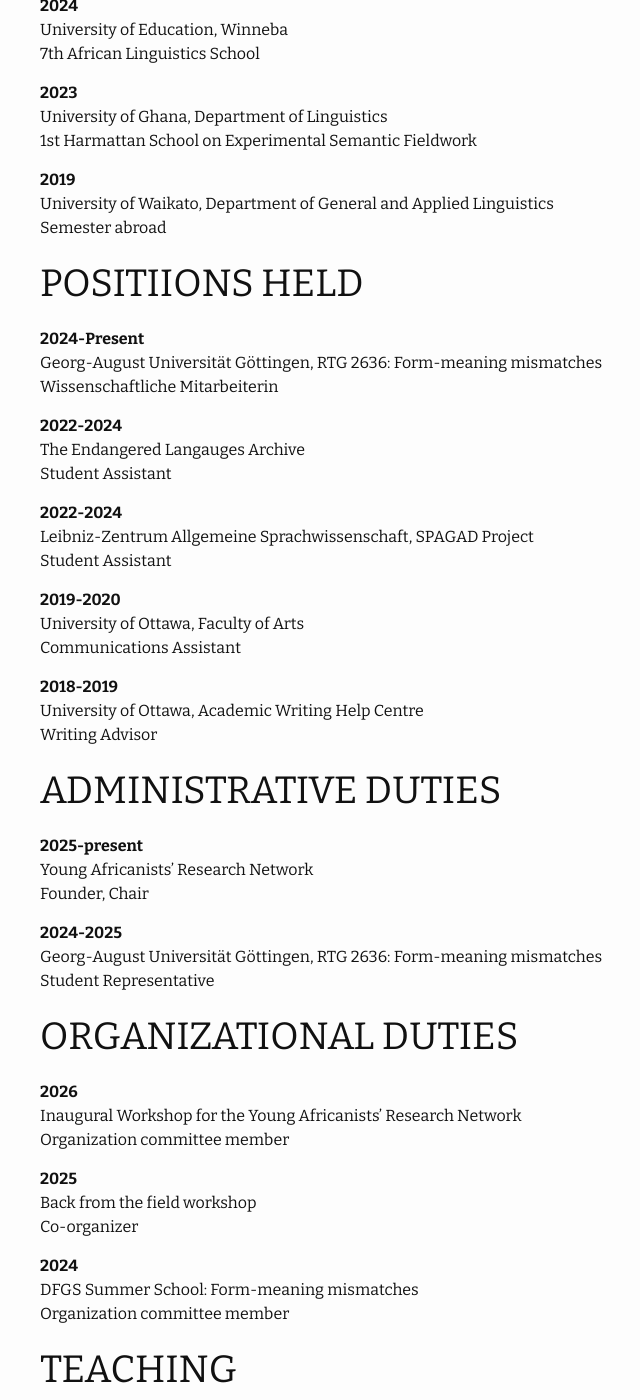
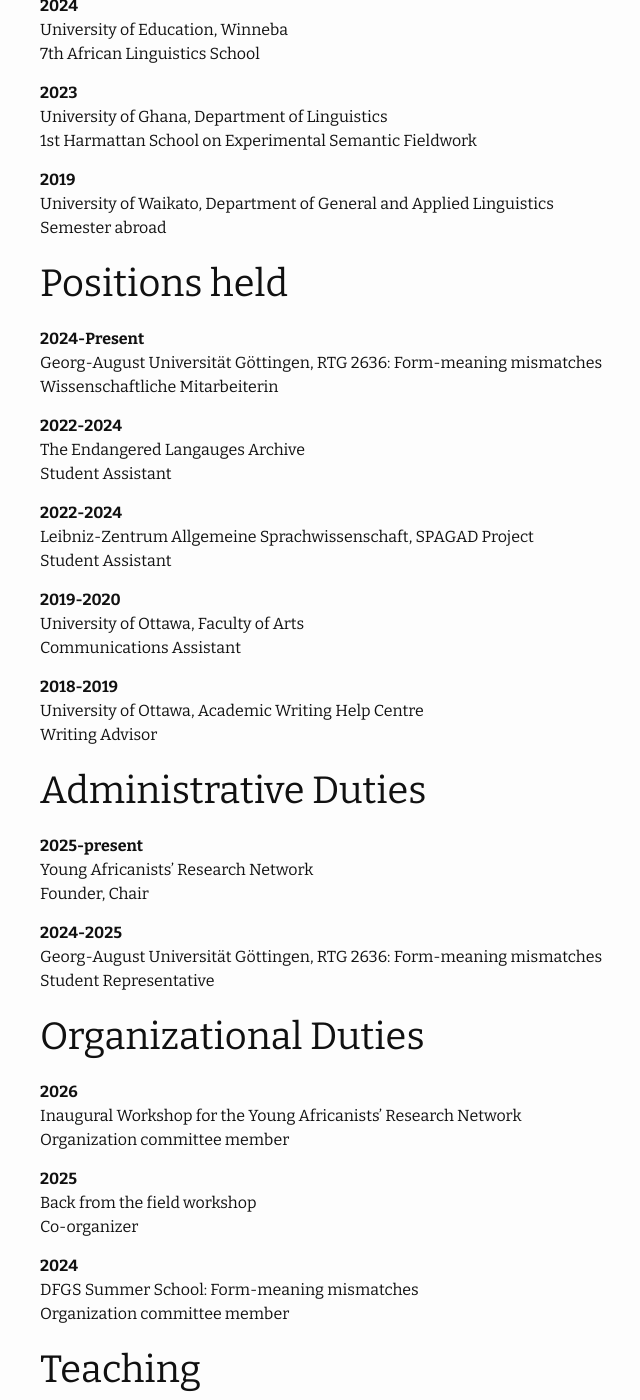
Before and after one commit to madelineladore/madelineladore.github.io, a Jekyll site: the page built from cv.md, in a window 1280 px wide and 1400 px high, scrolled down 926 px. Shown: the whole window, without its empty margins (230-870 px from the left). Built offline with Jekyll 4.4.1, drawn with Linux system fonts in a browser that asks for light colours.

Commit message:
Update cv.md

```diff
--- a/cv.md
+++ b/cv.md
@@ -4,7 +4,7 @@
 permalink: /cv/
 ---
 
-# EDUCATION
+# Education
 ## Academic Qualifications
 
 **2024-Present**
@@ -44,7 +44,7 @@
 			Semester abroad
 
 
-# POSITIIONS HELD
+# Positions held
 **2024-Present**
 Georg-August Universität Göttingen, RTG 2636: Form-meaning mismatches
 			Wissenschaftliche Mitarbeiterin
@@ -66,7 +66,7 @@
 			Writing Advisor
 
 
-# ADMINISTRATIVE DUTIES
+# Administrative Duties
 **2025-present**
 Young Africanists’ Research Network
 			Founder, Chair
@@ -75,7 +75,7 @@
 Georg-August Universität Göttingen, RTG 2636: Form-meaning mismatches
 			Student Representative
 
-# ORGANIZATIONAL DUTIES
+# Organizational Duties
 **2026**
 Inaugural Workshop for the Young Africanists’ Research Network
 Organization committee member
@@ -89,7 +89,7 @@
 			Organization committee member
 
 
-# TEACHING
+# Teaching
 **2026**
 University of Ghana, Department of Linguistics
 2nd Harmattan School on Experimental Semantic Fieldwork
```
